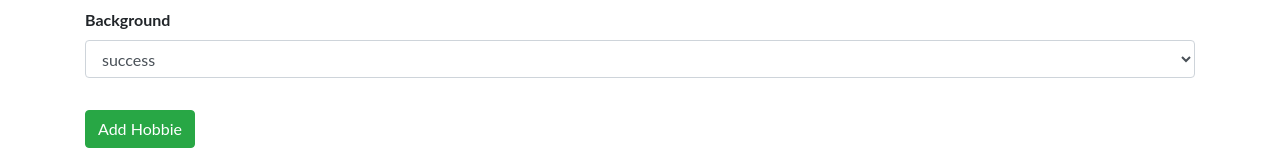
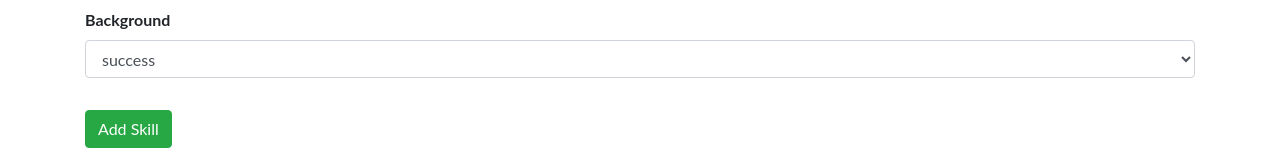
Before and after one commit to linhvq1/CSE485_VuQuyenLinh_1851060148_Big_Project, a PHP site: page /project_wed_cv/server/page_item/add_skill.php in a window 1280 px wide. Shown: the part 697-853 px from the top of the page. Run offline with PHP 8.4, Linux system fonts and the light colour scheme; a user stored in the database is signed in; data comes from the database, SQL or seed files in the repository; data that the repository does not hold is empty.

Commit message:
change name button: Skill

```diff
--- a/server/page_item/add_skill.php
+++ b/server/page_item/add_skill.php
@@ -93,7 +93,7 @@ $skill = queryhandler("SELECT * FROM skill","get");
                                 </dd>
                             </dl>
                             </div>
-                            <button class="btn btn-success mt-3 mb-2" type="submit" name="submit">Add Hobbie</button>
+                            <button class="btn btn-success mt-3 mb-2" type="submit" name="submit">Add Skill</button>
                         </div>
                         </div>
                     </div>
```
